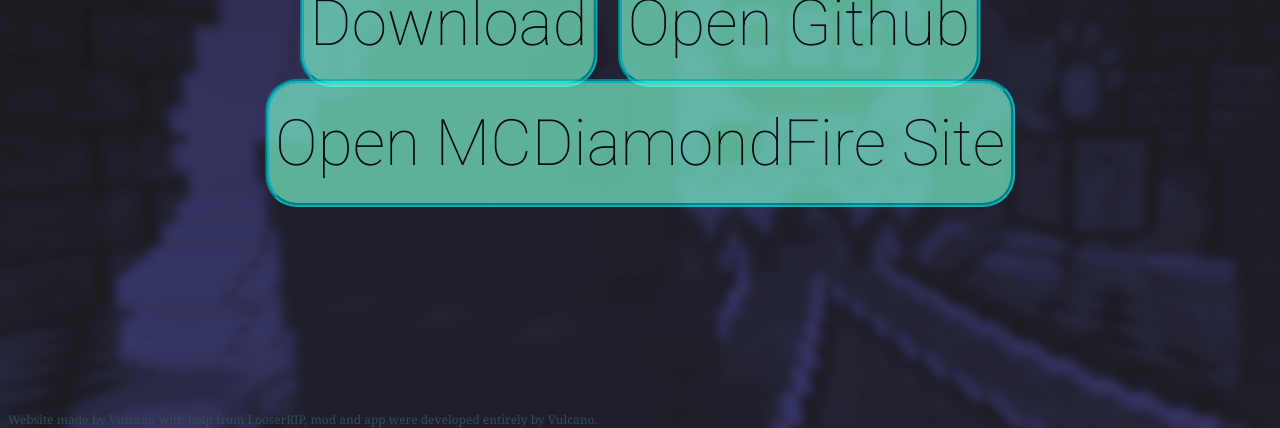
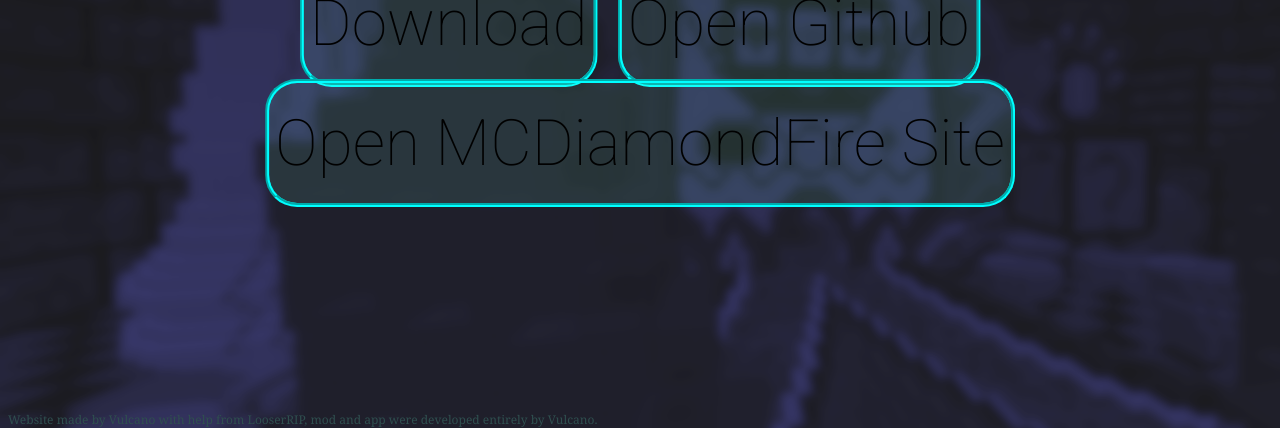
Before and after one commit to DFPocketDev/DFPocketDev.github.io, a plain HTML site: page index.html in a window 1280 px wide. Shown: the part 377-805 px from the top of the page. Drawn offline with Linux system fonts and the light colour scheme.

Commit message:
Buttons looking snazzy

```diff
--- a/style.css
+++ b/style.css
@@ -18,8 +18,8 @@ h1 {
     height: 128px;
     border-radius: 32px;
     border-color: aqua;
-    border-style:groove;
-    background-color: aquamarine;
+    border-style: groove;
+    background-color: rgba(127, 255, 212, 0.1);
     border-width: 4px;
     cursor: pointer;
     outline: none;
@@ -27,11 +27,10 @@ h1 {
     position: relative;
     margin-left: 8px;
     margin-right: 8px;
-    opacity: 65%;
 }
 .button:hover {
     background-color: #00ffff;
-    opacity: 25%;
+    opacity: 5%;
 }
 .button:active {
     background-color: lightskyblue;
```
